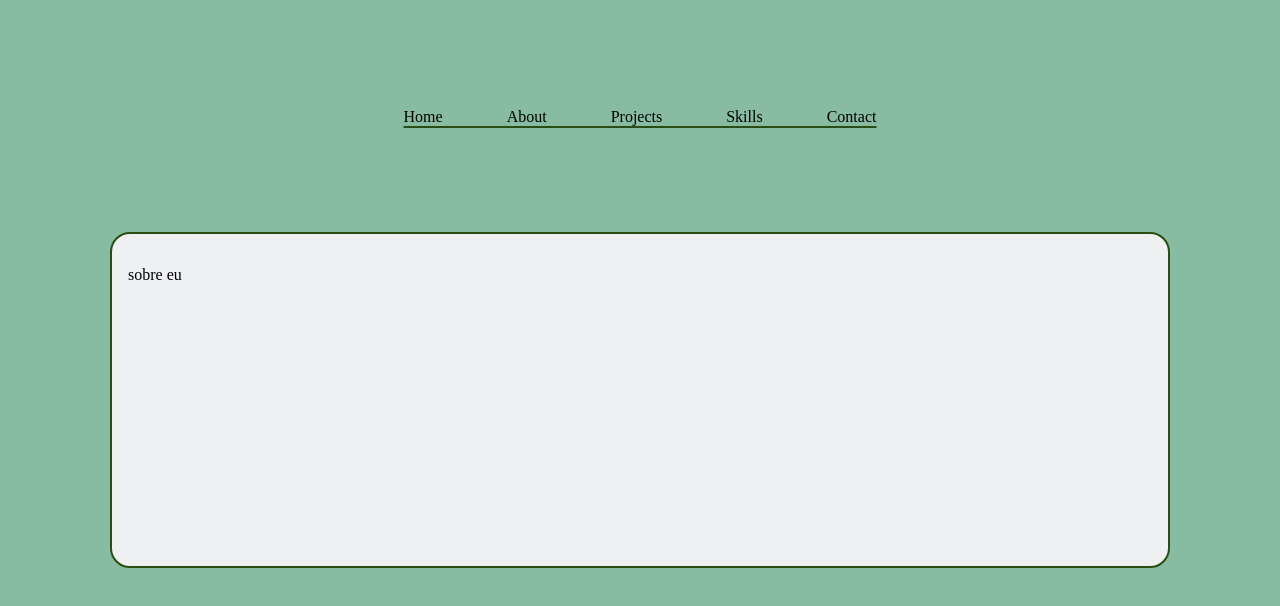
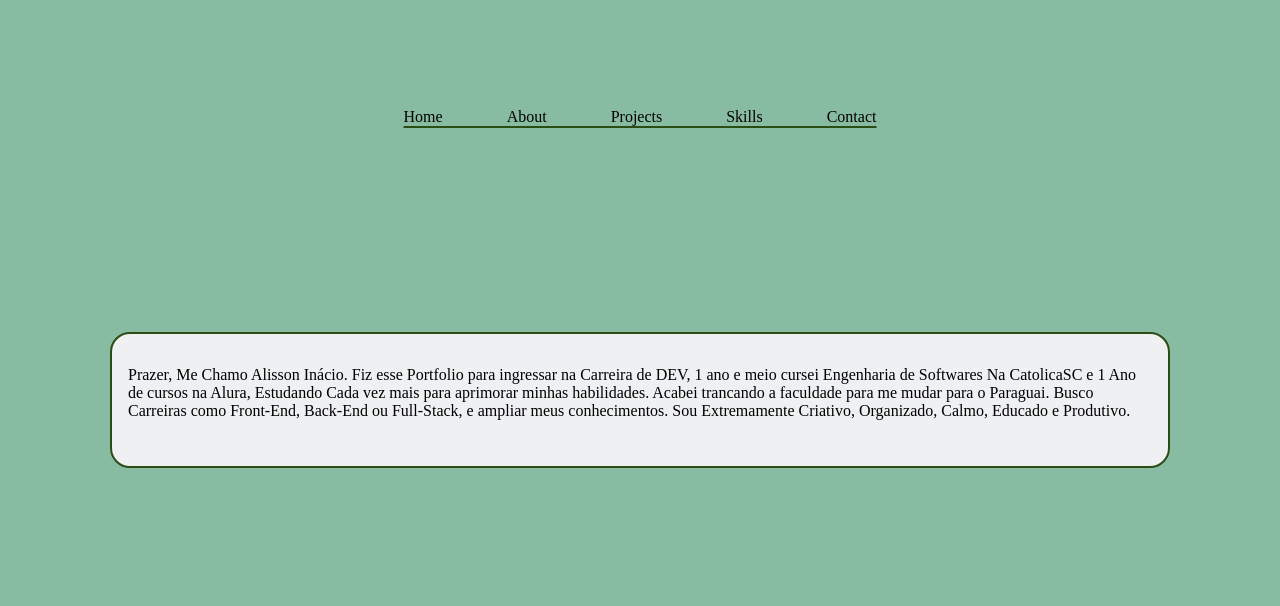
Before and after one commit to Majestozz/PortfolioAlisson, a plain HTML site: page index.html in a window 1280 px wide. Both pictures are taken after a click on the link "About". Drawn offline with Linux system fonts and the light colour scheme; no server answers.

Commit message:
about add

```diff
--- a/index.html
+++ b/index.html
@@ -30,11 +30,12 @@
 
                     <a class="contact buttonMenu" id="contactButton">Contact</a><!--Link for page of Contact-->
             </div>
-        </header>
-    </section>
+        </header
+        </section>
     <div class="about-window-container  hidden" id="divAbout">
         <p class="about-text">
-            sobre eu
+            Prazer, Me Chamo Alisson Inácio. Fiz esse Portfolio para ingressar na Carreira de DEV, 1 ano e meio cursei Engenharia de Softwares Na CatolicaSC e 1 Ano de cursos na Alura, Estudando Cada vez mais para aprimorar minhas habilidades.
+            Acabei trancando a faculdade para me mudar para o Paraguai. Busco Carreiras como Front-End, Back-End ou Full-Stack, e ampliar meus conhecimentos. Sou Extremamente Criativo, Organizado, Calmo, Educado e Produtivo.
         </p>
     </div>
     <!--Cards-->
--- a/style/style.css
+++ b/style/style.css
@@ -79,7 +79,7 @@ a:hover {
 
 .about-window-container{
     width: 80%;
-    height: 300px;
+    height: 100px;
     margin: 0 auto;
     background-color: var(--cor-branca-primaria);
     overflow: auto;
```
